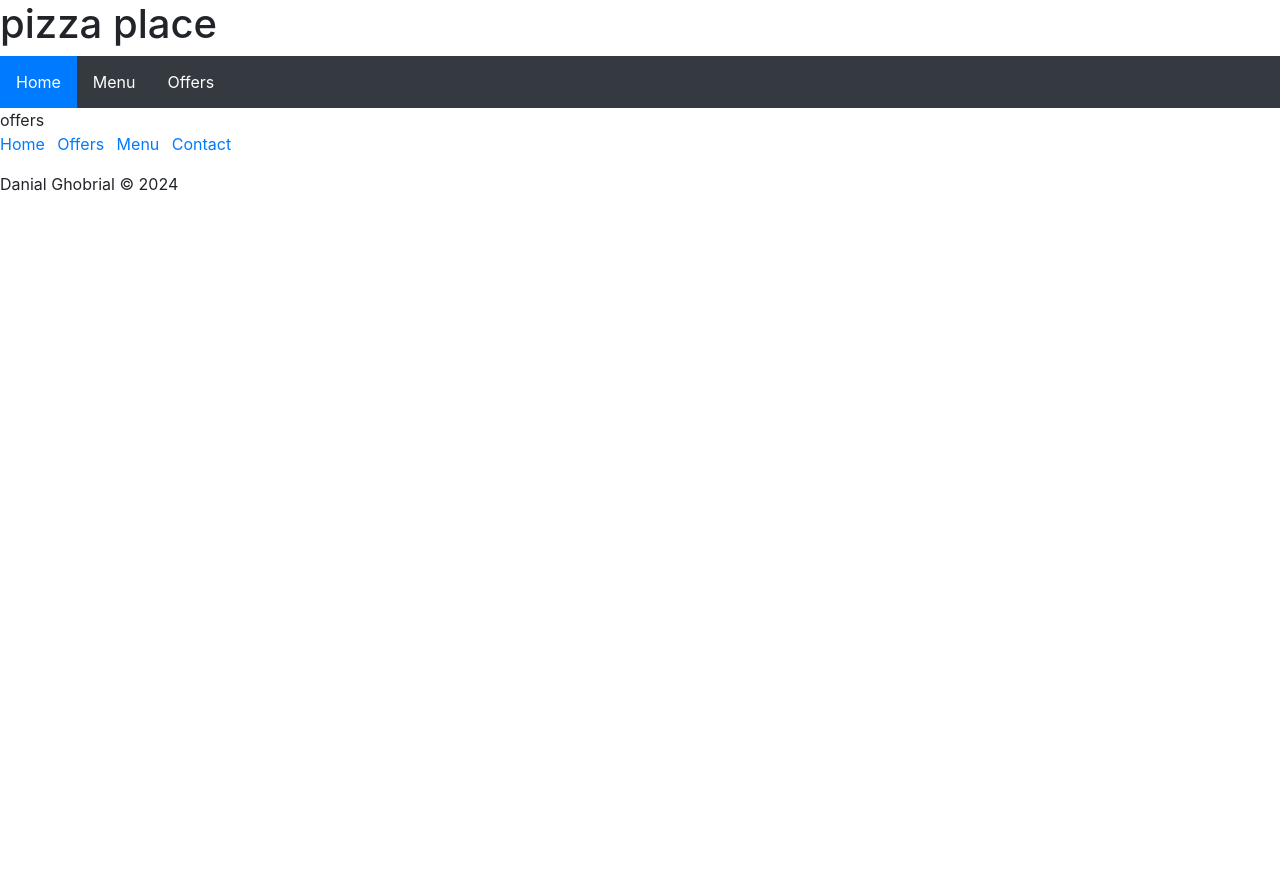
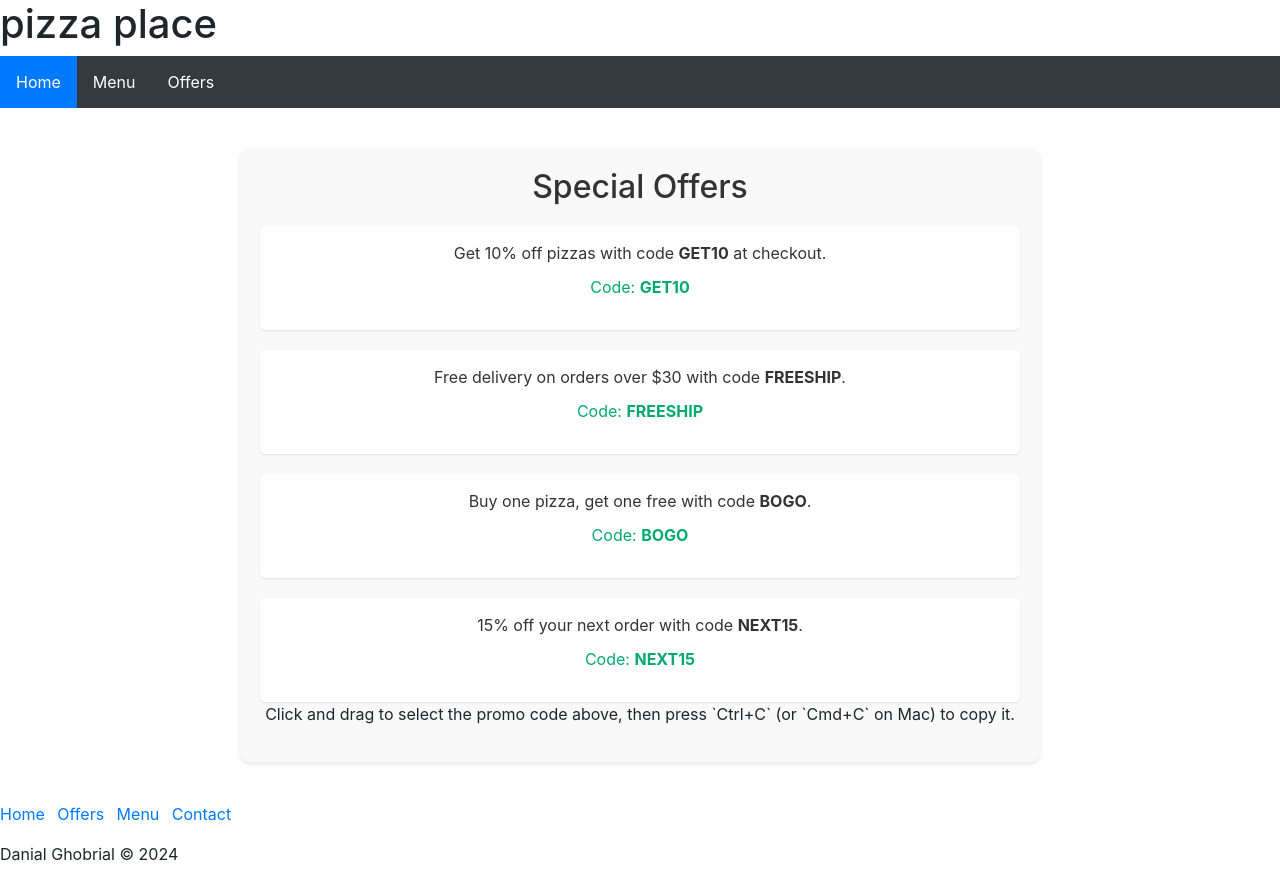
Before and after one commit to DanialGhobrial/Webproject, a Flask app: page /offers in a window 1280 px wide. Before the commit the page ends 191 px from the top, so only its background shows below. Run offline with Flask 3, Linux system fonts and the light colour scheme; some libraries are stand-ins or nearby versions.

Commit message:
Finished most big bugs

```diff
--- a/routes.py
+++ b/routes.py
@@ -26,7 +26,11 @@ def home():
     random_data = get_random_data()
     cur.execute('SELECT * FROM Base')
     bases = cur.fetchall()
-    return render_template('home.html', data=random_data, bases=bases, title="Home")
+    if 'user' in session:
+        return render_template('home.html', data=random_data, bases=bases, title="Home")
+    else:
+        return render_template('home_not_logged_in.html', data=random_data, bases=bases, title="Home")
+
 
 
 # Function to get random data from the 'Movie' table
@@ -130,10 +134,10 @@ def apply_promo():
         # Valid promo code
         session['promo_code_id'] = promo[0]
         session['discount'] = promo[1]
-        flash(f"Promo code applied! You get {promo[1]*100}% off.")
+        flash(f"Promo code applied! You get {promo[1]*100}% off.", "success")
     else:
         # Invalid promo code
-        flash("Invalid promo code.")
+        flash("Invalid promo code.", "error")
 
     conn.close()
     return redirect('/checkout')
@@ -169,13 +173,13 @@ def login():
                 # we are logged in successfully
                 # Store the username in the session
                 session['user'] = user
-                flash("Logged in successfully")
+                flash("Logged in successfully", "success")
                 session['cart'] = []
                 return redirect("/menu")
             else:
-                flash("Password incorrect")
+                flash("Password incorrect", "error")
         else:
-            flash("Username does not exist")
+            flash("Username does not exist", "error")
     # render this template regardless of get/post
     return render_template('login.html')
 
@@ -193,7 +197,7 @@ def signup():
         # write it as a new user to the database
         sql = "INSERT INTO user (username,password,address) VALUES (?,?,?)"
         query_db(sql, (username, hashed_password, address))
-        flash("Sign Up Successful")
+        flash("Sign Up Successful", "success")
         return redirect("/login")
     return render_template('signup.html')
 
@@ -203,6 +207,7 @@ def logout():
     # Clear all session data
     session.clear()
     # Redirect to the home page
+    flash("Order successfully  submited.", "success")
     return redirect('/')
 
 
@@ -280,7 +285,7 @@ def submit():
         cursor.execute('INSERT INTO Orders (userid, pizzaid, baseid) VALUES (?, ?, ?)', (userid, pizza_id, base_id))
     conn.commit()
     conn.close()
-    return redirect("/clearcart")
+    return redirect("/logout")
 
 
 # Custom error handling for page not found errors
--- a/static/CSS/style.css
+++ b/static/CSS/style.css
@@ -538,6 +542,161 @@ body.error-page {
   transition: opacity 0.5s ease-in-out;
 }
 
+.flash-message.success {
+  background-color: green;
+}
+
+.flash-message.error {
+  background-color: red;
+}
+
 .flash-message.show {
   opacity: 1;
 }
+
+
+/* Offers Page Styles */
+.offers-container {
+  max-width: 800px;
+  margin: 40px auto;
+  padding: 20px;
+  background-color: #f9f9f9;
+  border-radius: 10px;
+  box-shadow: 0 2px 4px rgba(0, 0, 0, 0.1);
+  text-align: center;
+}
+
+.offers-container h2 {
+  color: #333333;
+  margin-bottom: 20px;
+}
+
+.offers-list {
+  display: flex;
+  flex-direction: column;
+  gap: 20px;
+}
+
+.offer-item {
+  background-color: #ffffff;
+  padding: 15px;
+  border-radius: 5px;
+  box-shadow: 0 1px 2px rgba(0, 0, 0, 0.1);
+}
+
+.offer-description {
+  font-size: 16px;
+  color: #333333;
+  margin-bottom: 10px;
+}
+
+.offer-code {
+  font-size: 16px;
+  color: #04AA6D;
+  margin-top: 10px;
+}
+
+/* Styles for pizzaout page */
+.pizzaout-container {
+  max-width: 800px;
+  margin: 40px auto;
+  padding: 20px;
+  background-color: #f9f9f9;
+  border-radius: 10px;
+  box-shadow: 0 2px 4px rgba(0, 0, 0, 0.1);
+  display: flex;
+  align-items: center;
+  justify-content: center;
+  flex-direction: column;
+  text-align: center;
+}
+
+.pizza-image img {
+  max-width: 100%;
+  height: auto;
+  border-radius: 10px;
+}
+
+.pizza-details {
+  margin-top: 20px;
+}
+
+.pizza-title {
+  color: #333;
+  font-size: 24px;
+  margin-bottom: 10px;
+}
+
+.pizza-price {
+  color: #04AA6D;
+  font-size: 32px;
+  margin-bottom: 20px;
+}
+
+.order-now-button button {
+  background-color: #04AA6D;
+  color: white;
+  padding: 10px 20px;
+  border: none;
+  border-radius: 5px;
+  cursor: pointer;
+  transition: background-color 0.3s;
+}
+
+.order-now-button button:hover {
+  background-color: #028a5e;
+}
+
+/* Menuout Page Styles */
+.gridmenu {
+  display: grid;
+  grid-template-columns: repeat(auto-fit, minmax(250px, 1fr));
+  gap: 20px;
+  padding: 20px;
+}
+
+.menu-item {
+  background-color: #ffffff;
+  text-align: center;
+  padding: 20px;
+  border-radius: 10px;
+  box-shadow: 0 2px 4px rgba(0, 0, 0, 0.1);
+  transition: box-shadow 0.3s;
+}
+
+.menu-item:hover {
+  box-shadow: 0 4px 8px rgba(0, 0, 0, 0.2);
+}
+
+.menu-item img {
+  width: 100%;
+  height: auto;
+}
+
+.menu-item h3 {
+  font-size: 18px;
+  color: #333333;
+  margin: 10px 0;
+}
+
+.menu-item span {
+  font-size: 16px;
+  color: #666;
+  margin-bottom: 10px;
+  display: block;
+}
+
+.order-now-button {
+  background-color: #04AA6D;
+  color: white;
+  padding: 10px 20px;
+  border: none;
+  border-radius: 5px;
+  cursor: pointer;
+  transition: background-color 0.3s;
+  text-decoration: none;
+}
+
+.order-now-button:hover {
+  background-color: #028a5e;
+}
--- a/templates/checkout.html
+++ b/templates/checkout.html
@@ -25,7 +25,8 @@
   </form>
   <br>
   <a href="/clearcart" class="clear-cart-button"><button>Clear Cart</button></a>
-
+<br>
+<br>
   <form action="/apply_promo" method="post">
     <label for="promo_code">Enter Promo Code:</label>
     <input type="text" id="promo_code" name="promo_code">
--- a/templates/layout.html
+++ b/templates/layout.html
@@ -19,13 +19,16 @@
             {% include "footer.html" %}
         </footer>
 
-        <div class="flash-message" id="flash-message">
-            {% with messages = get_flashed_messages() %}
-            {% if messages %}
-            {{ messages[0] }}
-            {% endif %}
-            {% endwith %}
-        </div>
+        {% with messages = get_flashed_messages(with_categories=True) %}
+        {% if messages %}
+          <div class="flash-messages">
+            {% for category, message in messages %}
+              <div class="flash-message {{ category }} show">{{ message }}</div>
+            {% endfor %}
+          </div>
+        {% endif %}
+      {% endwith %}
+
 
         <script>
             // Show the flash message for 5 seconds, then hide it
--- a/templates/nav.html
+++ b/templates/nav.html
@@ -8,6 +8,7 @@
     <li><a href="/menu">Menu</a></li>
     <li><a href="/offers">Offers</a></li>
     <li><a href="/stores">Stores</a></li>
+    <li><a href="/logout">Log Out</a></li>
     <li class="right"><a href="/checkout"><img src="/static/Images/checkout.png" alt="checkout"></a></li>
     {% endif %}
 </ul>
--- a/templates/offers.html
+++ b/templates/offers.html
@@ -1,4 +1,25 @@
 {% extends "layout.html" %}
 {% block content %}
-offers
+<div class="offers-container">
+  <h2>Special Offers</h2>
+  <div class="offers-list">
+    <div class="offer-item">
+      <p class="offer-description">Get 10% off pizzas with code <strong>GET10</strong> at checkout.</p>
+      <p class="offer-code">Code: <strong>GET10</strong></p>
+    </div>
+    <div class="offer-item">
+      <p class="offer-description">Free delivery on orders over $30 with code <strong>FREESHIP</strong>.</p>
+      <p class="offer-code">Code: <strong>FREESHIP</strong></p>
+    </div>
+    <div class="offer-item">
+      <p class="offer-description">Buy one pizza, get one free with code <strong>BOGO</strong>.</p>
+      <p class="offer-code">Code: <strong>BOGO</strong></p>
+    </div>
+    <div class="offer-item">
+      <p class="offer-description">15% off your next order with code <strong>NEXT15</strong>.</p>
+      <p class="offer-code">Code: <strong>NEXT15</strong></p>
+    </div>
+  </div>
+  <p class="copy-instruction">Click and drag to select the promo code above, then press `Ctrl+C` (or `Cmd+C` on Mac) to copy it.</p>
+</div>
 {% endblock %}
```
Also changed, not shown: other parts of static/CSS/style.css (+22 -18 lines), templates/home_not_logged_in.html (added, +27 -0 lines), templates/menuout.html (+12 -8 lines), templates/pizzaout.html (+10 -7 lines), Database/pizza.db, 1 other file.
